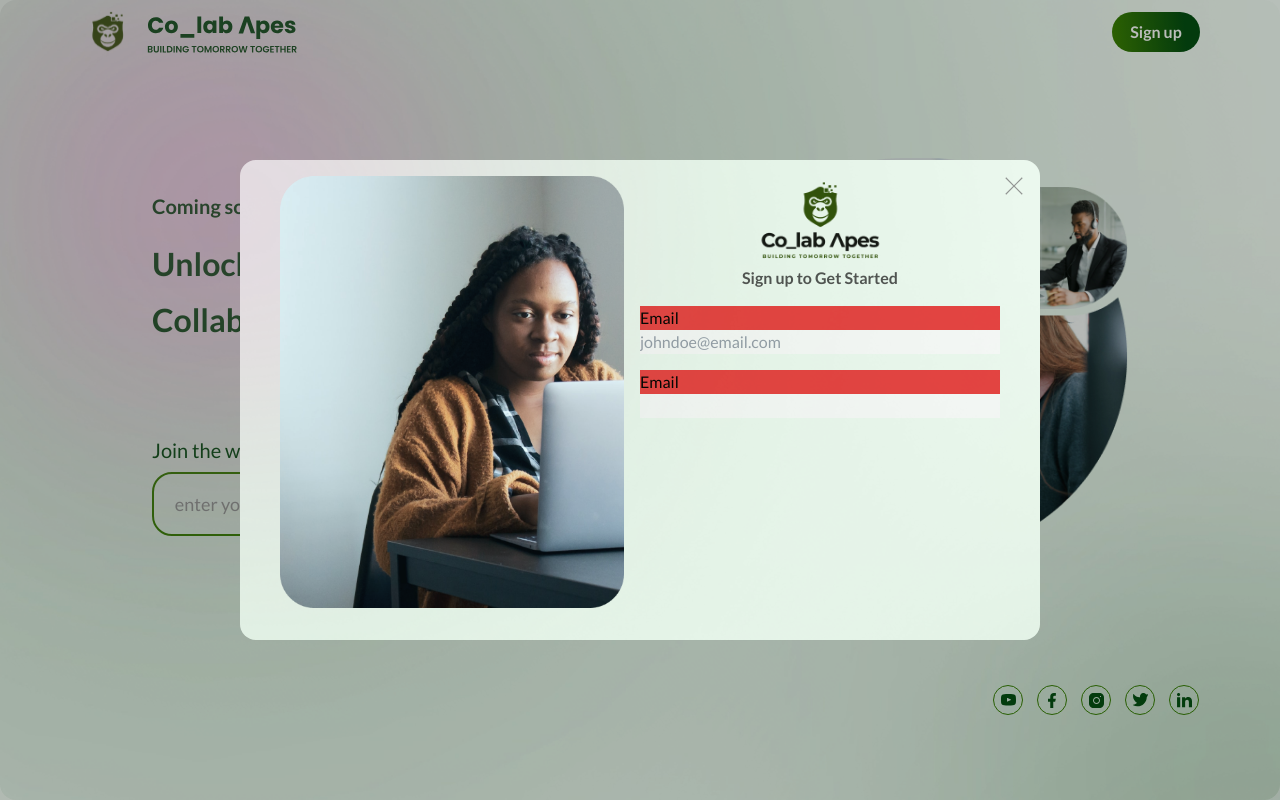
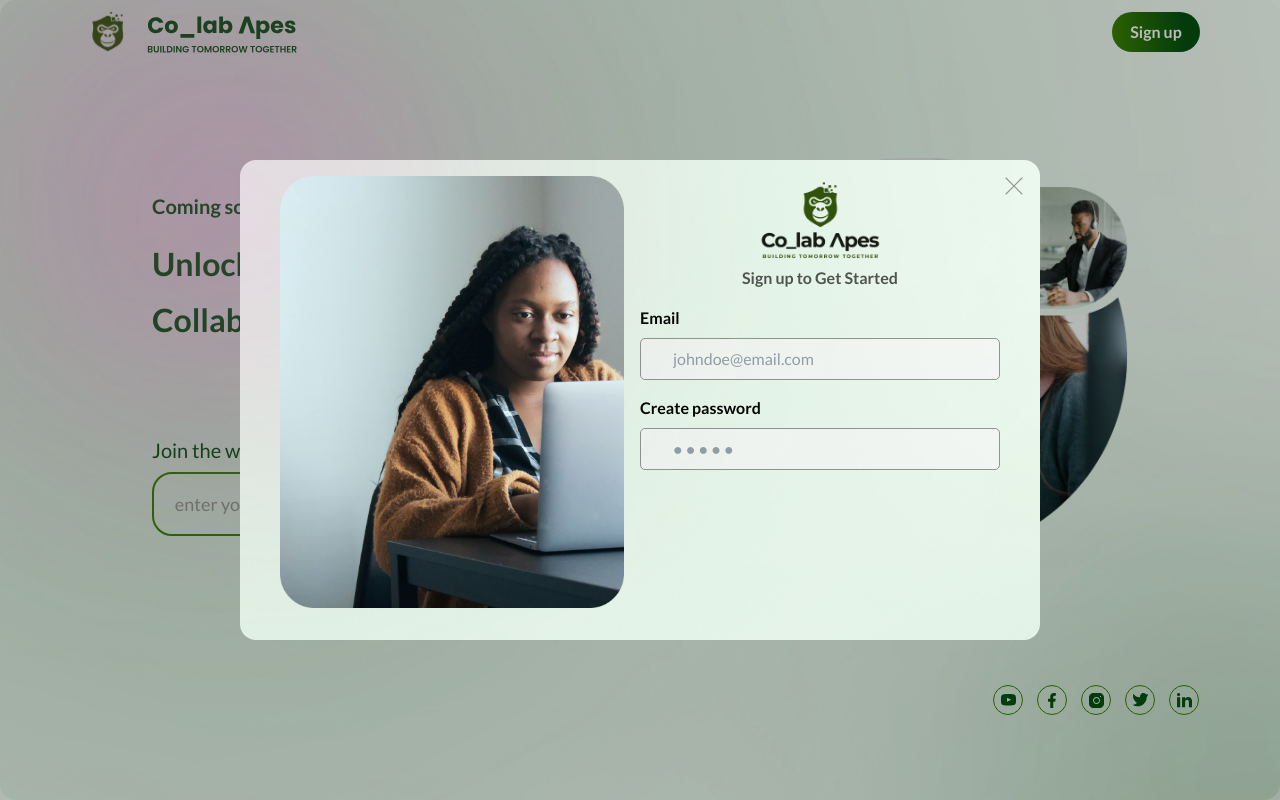
Before and after one commit to Colab-Apes/landingpage, a React (Create React App) app: page / in a window 1280 px wide. Built offline with nearby package versions, Linux system fonts and the light colour scheme.

Commit message:
installed react-iconly

```diff
--- a/package.json
+++ b/package.json
@@ -12,6 +12,7 @@
     "react": "^18.2.0",
     "react-bootstrap": "^2.7.4",
     "react-dom": "^18.2.0",
+    "react-iconly": "^2.2.10",
     "react-icons": "^4.9.0",
     "react-router-dom": "^6.12.1",
     "react-scripts": "5.0.1",
--- a/src/Components/Modals/Signup.jsx
+++ b/src/Components/Modals/Signup.jsx
@@ -3,9 +3,10 @@ import img from "../../assets/ModalImages/authbg.png";
 import img1 from "../../assets/ModalImages/sidebar.png";
 import logo from "../../assets/ModalImages/logo.png";
 import { TfiClose } from "react-icons/tfi";
+import { TbMail } from "react-icons/tb";
 const Signup = () => {
   return (
-    <div className="bg-black/[25%] fixed h-screen w-full z-10  left-0 flex justify-center items-center ">
+    <div className="bg-black/[25%] fixed h-screen w-full z-10  left-0 flex justify-center items-center font-lato ">
       <div className="rounded-2xl bg-[#F5FFF7] h-[30rem] w-[50rem] px-10 pt-4 relative">
         <img
           src={img}
@@ -21,22 +22,28 @@ const Signup = () => {
               Sign up to Get Started
             </p>
             <form className="w-full" action="">
-              <div className="mt-4  bg-red-500">
-                <label htmlFor="email" className="block">
+              <div className="mt-4  ">
+                <label htmlFor="email" className="block font-bold">
                   Email
                 </label>
                 <input
                   type="email"
                   id="email"
-                  className="w-full"
+                  className="w-full py-2 bg-[#FFFFFF] rounded-[5px] pl-8 mt-2 border border-[#999999]"
                   placeholder="johndoe@email.com"
                 />
               </div>
-              <div className="mt-4  bg-red-500">
-                <label htmlFor="email" className="block">
-                  Email
+              <div className="mt-4  relative">
+                {/* <Message  set="curved" primaryColor="blueviolet"  /> */}
+                <label htmlFor="password" className="block font-bold">
+                  Create password
                 </label>
-                <input type="email" id="email" className="w-full" />
+                <input
+                  type="password"
+                  id="password"
+                  className="w-full py-2 bg-[#FFFFFF] rounded-[5px] pl-8 mt-2 border border-[#999999]"
+                  placeholder="● ● ● ● ●"
+                />
               </div>
             </form>
           </div>
```
Also changed, not shown: 1 other file (tests, documents, lock files or other folders).
